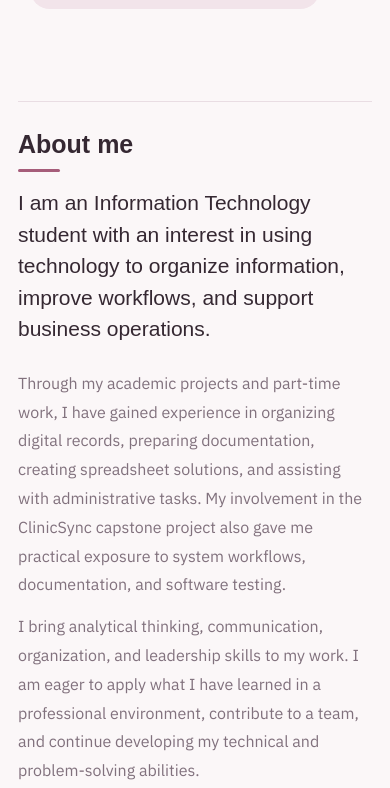
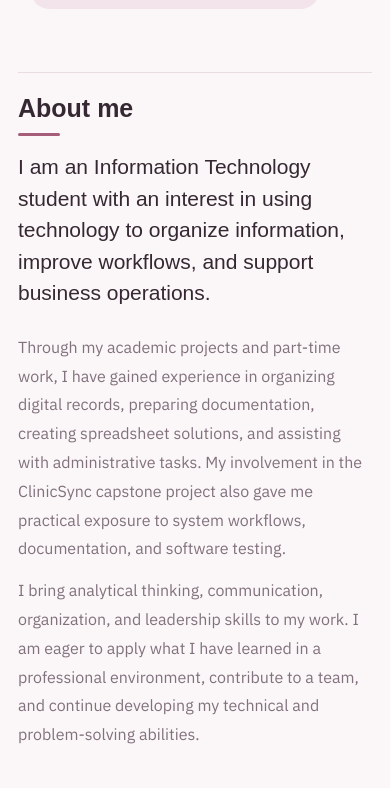
Before and after one commit to andy-numero/updated-portfolio, a plain HTML site: page index.html in a window 390 px wide. Shown: the part 947-1735 px from the top of the page. Drawn offline with Linux system fonts and the light colour scheme; a web font is replaced by a local one.

Commit message:
spacing changed

```diff
--- a/style.css
+++ b/style.css
@@ -1805,7 +1805,7 @@ footer {
 main {
     display: flex;
     flex-direction: column;
-    gap: 82px;
+    gap: 35px;
 }
 
 .wrap {
@@ -2087,3 +2087,21 @@ main > section > .body {
 @media (prefers-reduced-motion: reduce) {
     #projects .project-image { transition: none; }
 }
+
+/*REDUCE SPACING BETWEEN SECTIONS*/
+main > section {
+    padding-top: 20px;
+    padding-bottom: 20px;
+}
+
+/*RESPONSIVE SPACING*/
+@media (max-width: 768px) {
+    main {
+        gap: 25px;
+    }
+
+    main > section {
+        padding-top: 15px;
+        padding-bottom: 15px;
+    }
+}
```
